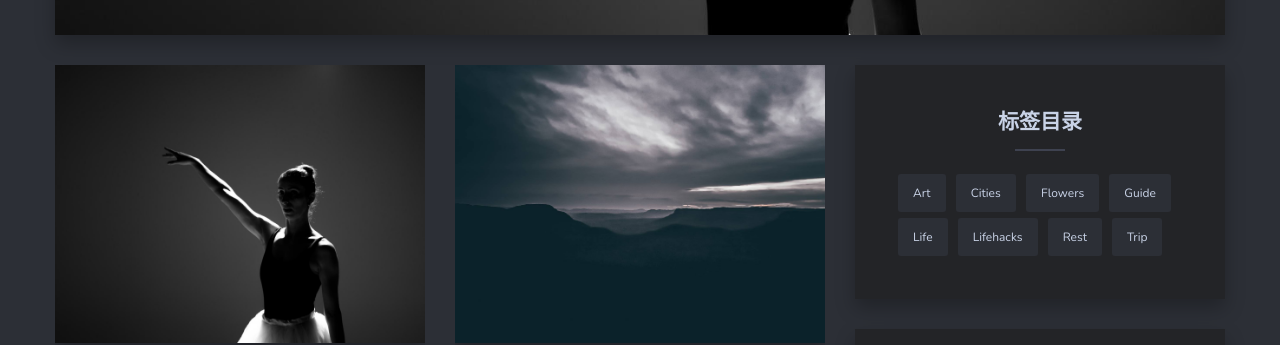
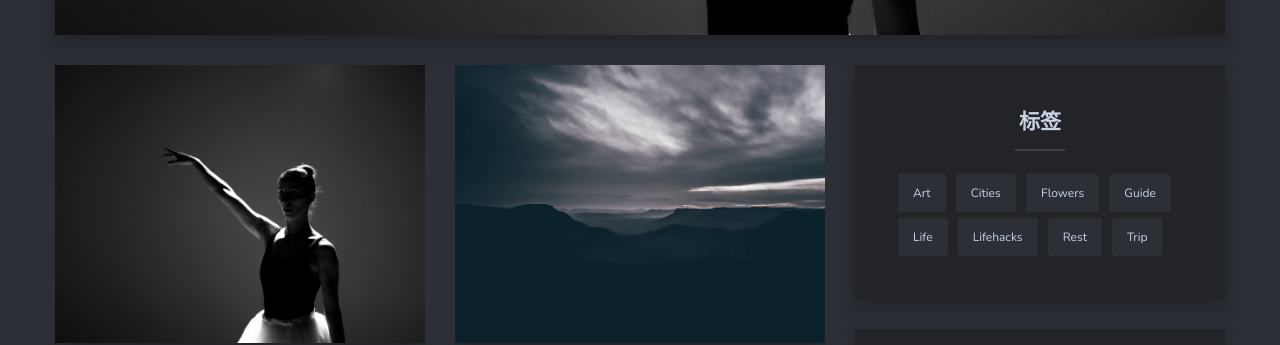
Before and after one commit to D-BI-TECH/D-BI-TECH.github.io, a Jekyll site: the page built from index.html, in a window 1280 px wide and 900 px high, scrolled down 508 px. Shown: the part 152-497 px from the top of the window. Built offline with Jekyll 4.4.1, drawn with Linux system fonts in a browser that asks for light colours; nearby versions of some CDN libraries; the list of posts is cut into pages by our own code.

Commit message:
Update sidebar.html

```diff
--- a/_includes/sidebar.html
+++ b/_includes/sidebar.html
@@ -28,7 +28,7 @@
 
 
   <div class="widget widget-tags">
-    <h3 class="widget-title">标签目录</h3>
+    <h3 class="widget-title">标签</h3>
     {% capture site_tags %}{% for tag in site.tags %}{{ tag | first }}{% unless forloop.last %},{% endunless %}{% endfor %}{%
     endcapture %} {% assign tag_words = site_tags | split:',' | sort %}
     <ul class="tag-list list-reset">
```
